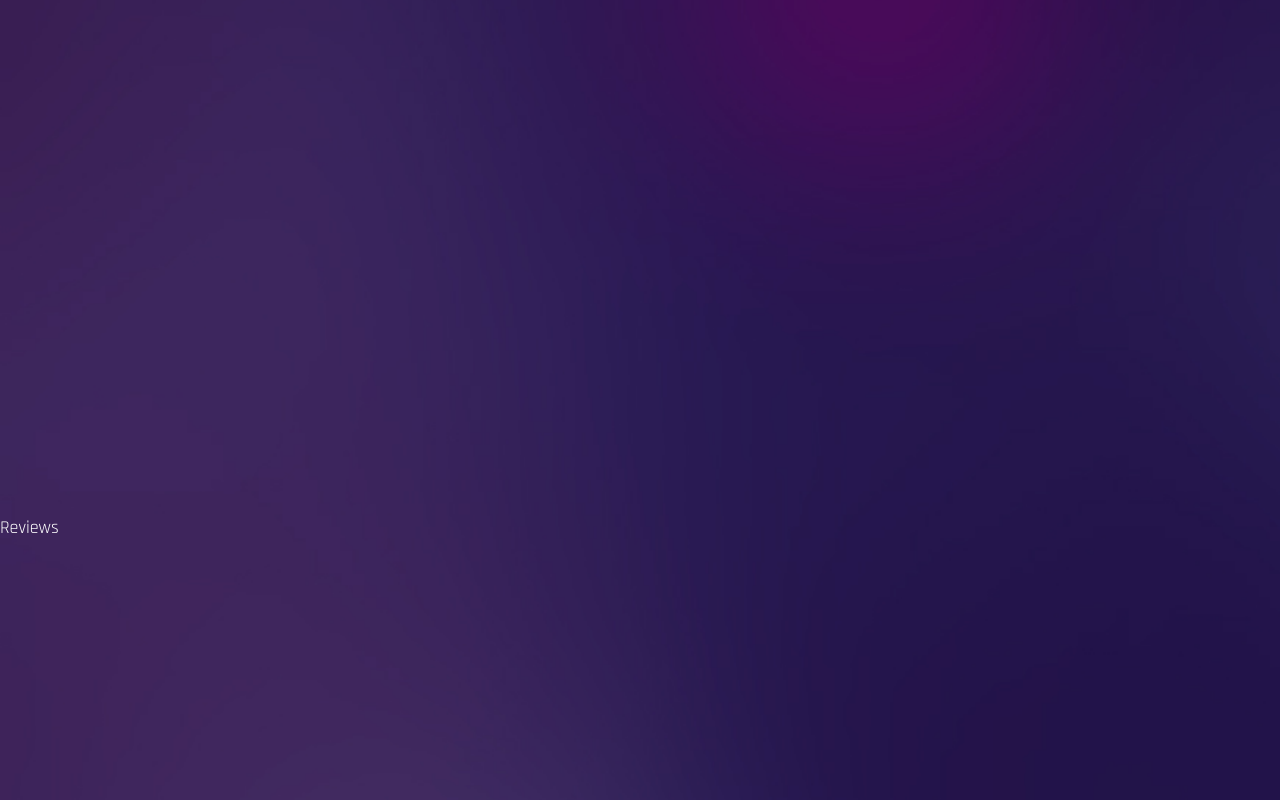
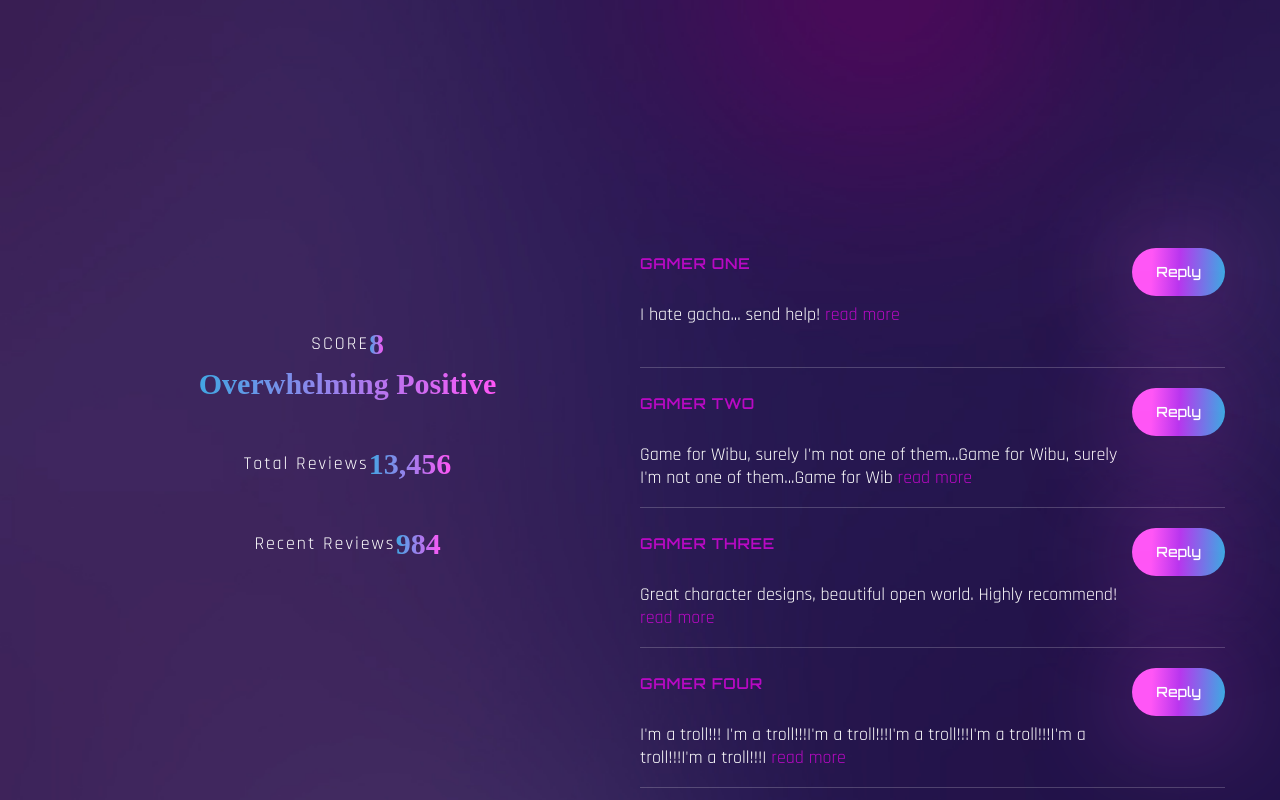
Before and after one commit to Bailey198/BITS, a React (Create React App) app in the folder Front-end/: page / in a window 1280 px wide. Shown: the part 3200-4000 px from the top of the page. Built offline with nearby package versions, Linux system fonts and the light colour scheme; the HTML template or start-up script is replaced by a standard one; a web font is replaced by a local one.

Commit message:
Ad reviews section

```diff
--- a/Front-end/package.json
+++ b/Front-end/package.json
@@ -37,6 +37,7 @@
   },
   "devDependencies": {
     "@babel/plugin-proposal-private-property-in-object": "^7.21.11",
+    "@tailwindcss/line-clamp": "^0.4.4",
     "framer-motion": "^8.4.3",
     "react-countup": "^6.4.0",
     "react-icons": "^4.7.1",
--- a/Front-end/src/components/Info.js
+++ b/Front-end/src/components/Info.js
@@ -1,7 +1,7 @@
 import React from 'react';
 import CountUp from 'react-countup';
 import { useInView } from 'react-intersection-observer';
-import {motion} from 'framer-motion';
+import { motion } from 'framer-motion';
 import { fadeIn } from '../variants';
 import { TypeAnimation } from 'react-type-animation';
 
@@ -18,27 +18,27 @@ const Info = () => {
         <div className='flex gap-10 items-center'>
           {/*img*/}
           <motion.div
-          variants={fadeIn('right',0.3)}
-          initial='hidden'
-          whileInView={'show'}
-          viewport={{once:false, amount: 0.3 }}
-          className='flex-1 bg-about bg-contain bg-no-repeat h-[500px] mix-blend-lighten bg-top'></motion.div>
+            variants={fadeIn('right', 0.3)}
+            initial='hidden'
+            whileInView={'show'}
+            viewport={{ once: false, amount: 0.3 }}
+            className='flex-1 bg-about bg-contain bg-no-repeat h-[500px] mix-blend-lighten bg-top'></motion.div>
 
           {/*text*/}
           <motion.div
-            variants={fadeIn('left',0.3)}
+            variants={fadeIn('left', 0.3)}
             initial='hidden'
             whileInView={'show'}
-            viewport={{once:false, amount: 0.3 }}
+            viewport={{ once: false, amount: 0.3 }}
             className='flex-1'>
             <h2 className='h2 text-accent'>Game Info</h2>
             <h3 className='h3 mb-4'>Gameplay</h3>
-            <TypeAnimation sequence={[
+            {inView ? <TypeAnimation sequence={[
               'The combat in Wibu Impact is fast-paced and action-packed, with a wide range of characters and weapons to choose from. Each character has unique abilities that can be combined in creative ways, making combat dynamic and engaging. Switching between characters can be done quickly during combat, allowing the player to use ',
               3000,
             ]}
-            speed={80}
-            />
+              speed={80}
+            /> : null}
             <div className='flex gap-x-6 lg:gap-x-10 mb-12 mt-12 justify-center'>
               <div>
                 <div className='text-[30px] font-tertiary text-gradient mb-2'>
--- a/Front-end/src/components/Reviews.js
+++ b/Front-end/src/components/Reviews.js
@@ -1,7 +1,126 @@
-import React from 'react';
+import React, { useState } from 'react';
+import CountUp from 'react-countup';
+import { useInView } from 'react-intersection-observer';
+
+const reviews = [
+  {
+    name: "GAMER ONE",
+    review: "I hate gacha... send help!"
+  },
+  {
+    name: "GAMER TWO",
+    review: "Game for Wibu, surely I'm not one of them...Game for Wibu, surely I'm not one of them...Game for Wibu, surely I'm not one of them...Game for Wibu, surely I'm not one of them... Surely! Game for Wibu, surely I'm not one of them... Surely! Game for Wibu, surely I'm not one of them... Surely!"
+  },
+  {
+    name: "GAMER THREE",
+    review: "Great character designs, beautiful open world. Highly recommend!"
+  },
+  {
+    name: "GAMER FOUR",
+    review: "I'm a troll!!! I'm a troll!!!I'm a troll!!!I'm a troll!!!I'm a troll!!!I'm a troll!!!I'm a troll!!!I'm a troll!!!I'm a troll!!!I'm a troll!!!I'm a troll!!!"
+  },
+];
+
+const ReadMore = ({ children }) => {
+  const text = children;
+  const [isReadMore, setIsReadMore] = useState(true);
+  const toggleReadMore = () => {
+    setIsReadMore(!isReadMore);
+  };
+  return (
+    <p onClick={toggleReadMore} className='font-secondary leading-tight'>
+      {isReadMore ? text.slice(0, 100) : text}
+      <span
+        className='text-accent'
+      >
+        {isReadMore ? " read more" : " show less"}
+      </span>
+    </p>
+  );
+};
 
 const Reviews = () => {
-  return <div className='section' id='reviews'>Reviews</div>;
+  const [ref, inView] = useInView({
+    threshold: 0.5,
+  })
+
+  return (
+    <div className='section' id='reviews' ref={ref}>
+      <div className='container mx-auto'>
+        <div className='flex'>
+
+          <div className='flex-1'>
+            <div className='flex flex-col mb-20 mt-20 items-center'>
+              {/* Score */}
+              <div className='flex '>
+                <div className='font-accent tracking-[2px]'>
+                  SCORE
+                </div>
+                <div className='text-[30px] font-tertiary text-gradient mb-2'>
+                  {inView ? <CountUp start={0} end={8} duration={3} /> : null}
+                </div>
+              </div>
+
+              {/* overall rating */}
+              <div className='flex'>
+                <div className='text-[30px] font-tertiary text-gradient mb-2'>
+                  Overwhelming Positive
+                </div>
+              </div>
+
+              {/* Total Reviews */}
+              <div className='flex py-10'>
+                <div className='font-accent tracking-[2px]'>
+                  Total Reviews
+                </div>
+                <div className='text-[30px] font-tertiary text-gradient mb-2'>
+                  {inView ? <CountUp start={0} end={13456} duration={3} /> : null}
+                </div>
+              </div>
+
+               {/* Recent Reviews */}
+               <div className='flex'>
+                <div className='font-accent tracking-[2px]'>
+                  Recent Reviews
+                </div>
+                <div className='text-[30px] font-tertiary text-gradient mb-2'>
+                  {inView ? <CountUp start={0} end={984} duration={3} /> : null}
+                </div>
+              </div>
+            </div>
+          </div>
+
+          <div className='flex-1'>
+            <div>
+              {/* reviews list */}
+              {reviews.map((review, index) => {
+                return (
+                  <div key={index} className='border-b border-white/20 h-[120px] mb-[20px] flex '>
+
+                    <div className='max-w-[500px] overflow-hidden'>
+                      <h4 className='text-[15px] text-accent tracking-wider font-primary font-semibold mb-6'>
+                        {review.name}
+                      </h4>
+                      <div className='flex-grow'>
+                        <ReadMore>
+                          {review.review}
+                        </ReadMore>
+                      </div>
+                    </div>
+
+                    <div className='flex flex-col flex-1 items-end'>
+                      <button className='btn btn-sm'>Reply</button>
+                    </div>
+
+                  </div>
+                )
+              })}
+            </div>
+          </div>
+        </div>
+      </div>
+    </div>
+  );
 };
 
 export default Reviews;
```
Also changed, not shown: Front-end/src/components/Banner.js (+15 -15 lines), 1 other file (tests, documents, lock files or other folders).
